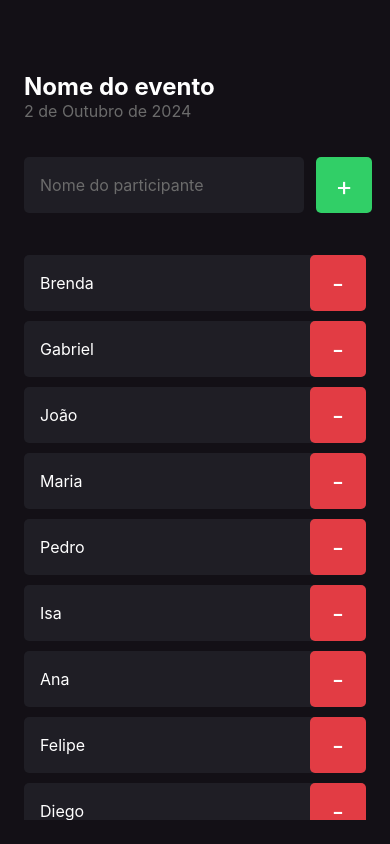
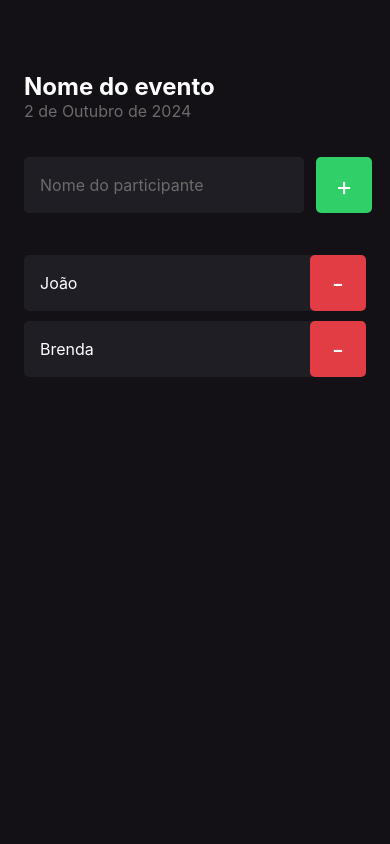
Before and after one commit to brendavit0ria/im-here, a React Native app: screen / in a window 390 px wide. Built offline with nearby package versions, Linux system fonts and the light colour scheme.

Commit message:
feat: adding participants

```diff
--- a/src/screens/Home/index.tsx
+++ b/src/screens/Home/index.tsx
@@ -1,3 +1,4 @@
+import React, { useState } from "react";
 import {
   Text,
   View,
@@ -12,19 +13,7 @@ import { Participant } from "../../components/Participant";
 import { styles } from "./styles";
 
 export function Home() {
-  const participants = [
-    "Brenda",
-    "Gabriel",
-    "João",
-    "Maria",
-    "Pedro",
-    "Isa",
-    "Ana",
-    "Felipe",
-    "Diego",
-    "Maya",
-    "Rafael",
-  ];
+  const [participants, setParticipants] = useState(["João", "Brenda"]);
 
   function handleParticipantAdd() {
     if (participants.includes("Maria")) {
@@ -33,6 +22,7 @@ export function Home() {
         "Já existe um participante na lista com esse nome."
       );
     }
+    setParticipants((prevState) => [...prevState, "Ana", "Maria"]);
   }
 
   function handleParticipantRemove(name: string) {
```
